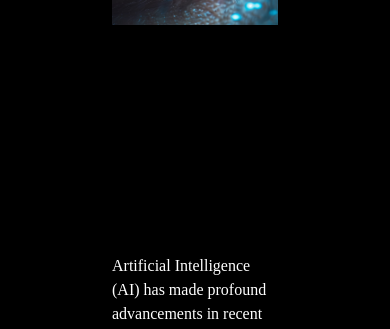
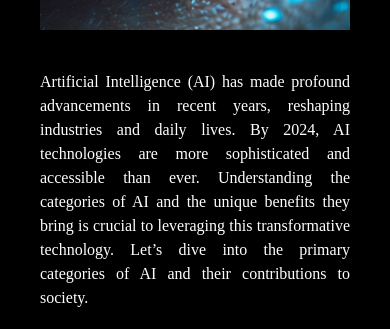
Before and after one commit to solemannoushad/raosoftwares, a Next.js app: page /blog/categories-of-ai/ in a window 390 px wide. Shown: the part 1230-1559 px from the top of the page. Built offline with nearby package versions, Linux system fonts and the light colour scheme; some icons are missing.

Commit message:
blogs page: padding issues resolved

```diff
--- a/src/app/blog/[blogTitle]/page.js
+++ b/src/app/blog/[blogTitle]/page.js
@@ -30,14 +30,14 @@ function blogDetail() {
   return (
     <>
       {loading && <Loading />}
-      <div className='mx-28'>
+      <div className='md:mx-28 mx-10'>
       <div className='text-center'>
 
       <Hero title={title} />
       </div>
       <div className='flex flex-col items-center'>
-        <img className='w-[600px] h-[600px] object-contain ' src={`/images/${image}`} />
-        <p className='text-white my-10'>{description}</p>
+        <img className='w-[600px] object-contain ' src={`/images/${image}`} />
+        <p className='text-white my-10 text-justify'>{description}</p>
         {content}
       </div>
     </div>
```
